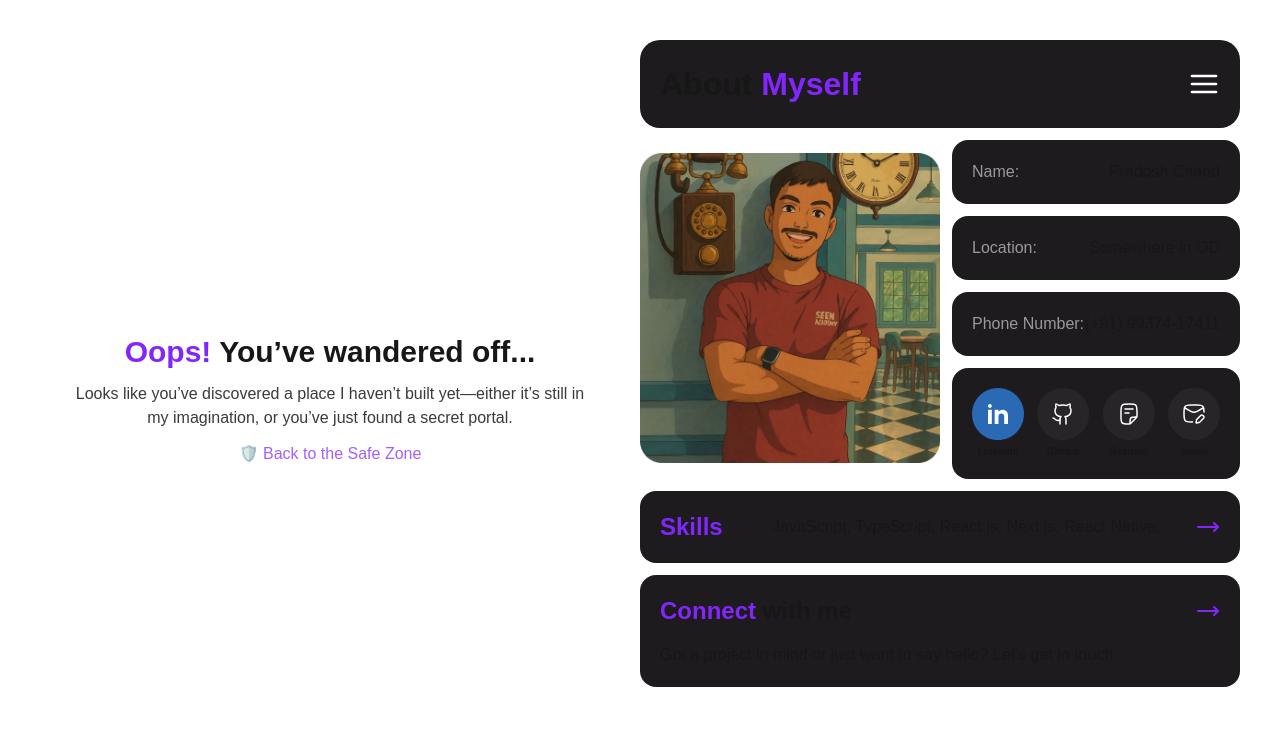
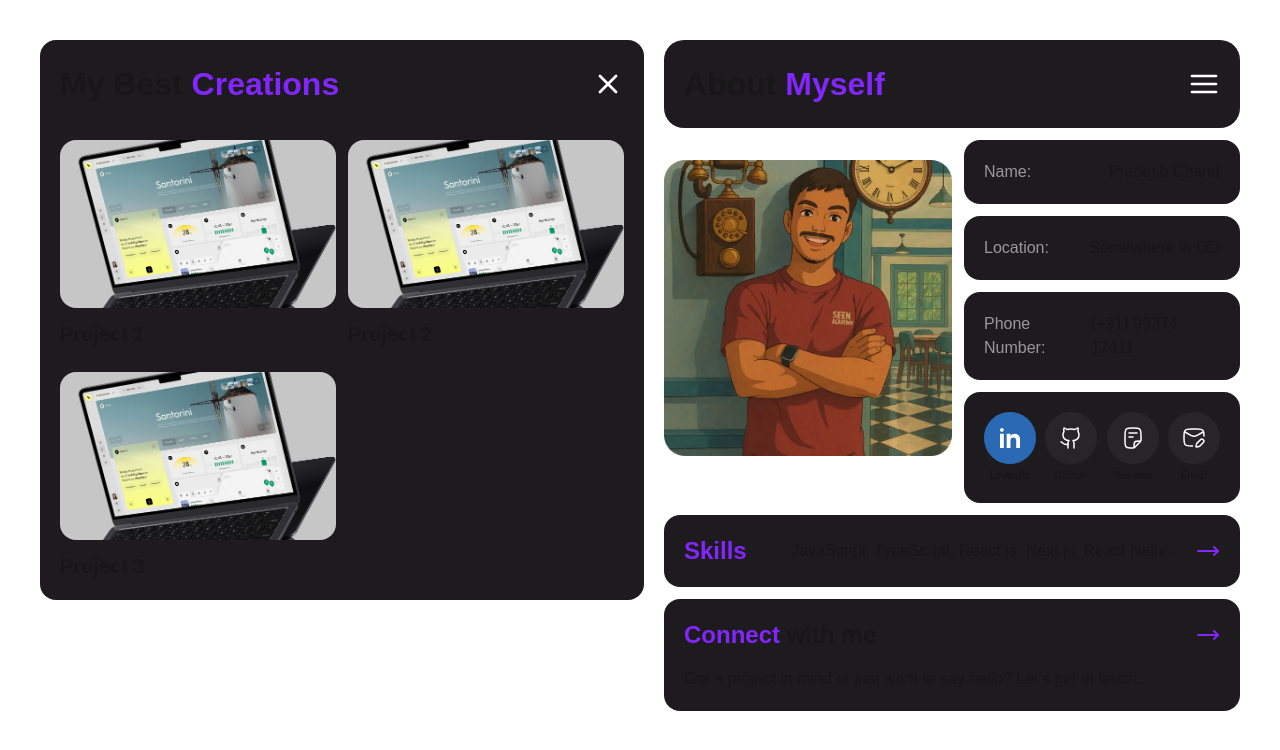
Before and after one commit to Naseeb7/my-portfolio, a Next.js app: page /projects in a window 1280 px wide. Before the commit this address had no page. Shown: the top 750 px of the page. Built offline with nearby package versions, Linux system fonts and the light colour scheme.

Commit message:
Added Projects page

```diff
--- a/src/app/components/AboutMe.tsx
+++ b/src/app/components/AboutMe.tsx
@@ -7,7 +7,7 @@ import Link from "next/link";
 
 const AboutMe = () => {
   return (
-    <div className="flex flex-col w-full gap-3 ">
+    <div className="flex flex-col w-full gap-3 'h-full overflow-y-auto">
       {/* Header */}
       <ContainerWrapper className="rounded-[20px] justify-between">
         <p className="text-[32px] font-extrabold">
--- a/src/app/components/Home.tsx
+++ b/src/app/components/Home.tsx
@@ -40,8 +40,8 @@ const Home = () => {
             />
           </div>
           <p>
-            As a Full Stack Developer with 1.6 years of experience, I aim to
-            enhance my skills in both frontend and backend technologies. I’m
+            As a Full Stack Developer with around 2 years of experience, I aim
+            to enhance my skills in both frontend and backend technologies. I’m
             eager to take on challenging projects, collaborate with teams, and
             grow in a dynamic environment, ultimately progressing towards a
             senior development role.
--- /dev/null
+++ b/src/app/components/ProjectSection.tsx
@@ -0,0 +1,7 @@
+import React from "react";
+
+const ProjectSection = () => {
+  return <div>ProjectSection</div>;
+};
+
+export default ProjectSection;
--- a/src/app/components/UI/ProjectCard.tsx
+++ b/src/app/components/UI/ProjectCard.tsx
@@ -11,8 +11,9 @@ const ProjectCard = ({
   return (
     <Link
       href={`/project/${name}`}
-      className="flex flex-col gap-3 hover:cursor-pointer relative h-[168px] w-full group"
+      className="flex flex-col gap-3 hover:cursor-pointer w-full group"
     >
+      <div className="flex h-[168px] w-full relative">
         <div className="flex absolute h-full w-full rounded-2xl opacity-0 group-hover:opacity-100 z-10 bg-black/40 justify-center items-center transition-opacity duration-400">
           Know More
         </div>
@@ -24,8 +25,9 @@ const ProjectCard = ({
           className="rounded-2xl object-cover"
           loading="eager"
         />
+      </div>
 
-      {showName && <h4 className="text-xl font-bold">{name}</h4>}
+      {showName && <h4 className="text-xl font-extrabold">{name}</h4>}
     </Link>
   );
 };
--- a/src/app/layout.tsx
+++ b/src/app/layout.tsx
@@ -26,12 +26,12 @@ export default function RootLayout({
       <body
         className={`${plusJakartaSans.variable} font-sans antialiased max-w-[1440px] mx-auto`}
       >
-        <main className="flex w-full h-screen gap-3 p-10">
+        <main className="flex w-full gap-3 p-10">
           {/* Left Side - Scrollable */}
-          <div className="w-1/2 overflow-y-auto pr-2">{children}</div>
+          <div className="w-[52%] overflow-y-auto pr-2">{children}</div>
 
           {/* Right Side - Stuck on screen */}
-          <section className="w-1/2 sticky top-10 self-start h-fit">
+          <section className="w-[48%] sticky top-10 self-start h-fit flex">
             <AboutMe />
           </section>
         </main>
--- /dev/null
+++ b/src/app/projects/page.tsx
@@ -0,0 +1,35 @@
+import React from "react";
+import ContainerWrapper from "../components/ContainerWrapper";
+import Image from "next/image";
+import Projects from "@/data/projects.json";
+import ProjectCard from "../components/UI/ProjectCard";
+import Link from "next/link";
+
+const ProjectsPage = () => {
+  return (
+    <section>
+      <ContainerWrapper className="gap-8 flex-col">
+        <div className="flex w-full justify-between items-center">
+          <p className="text-[32px] font-extrabold">
+            My Best <span className="text-primary-100">Creations</span>
+          </p>
+          <Link href={"/"}>
+            <Image
+              src={"/icons/crossIcon.svg"}
+              height={32}
+              width={32}
+              alt="Arrow"
+            />
+          </Link>
+        </div>
+        <div className="grid grid-cols-2 gap-x-3 gap-y-6">
+          {Projects.map((project) => {
+            return <ProjectCard {...project} key={project.name} />;
+          })}
+        </div>
+      </ContainerWrapper>
+    </section>
+  );
+};
+
+export default ProjectsPage;
```
Also changed, not shown: public/icons/crossIcon.svg (added). Lines whose indentation alone changed are shown as unchanged.
